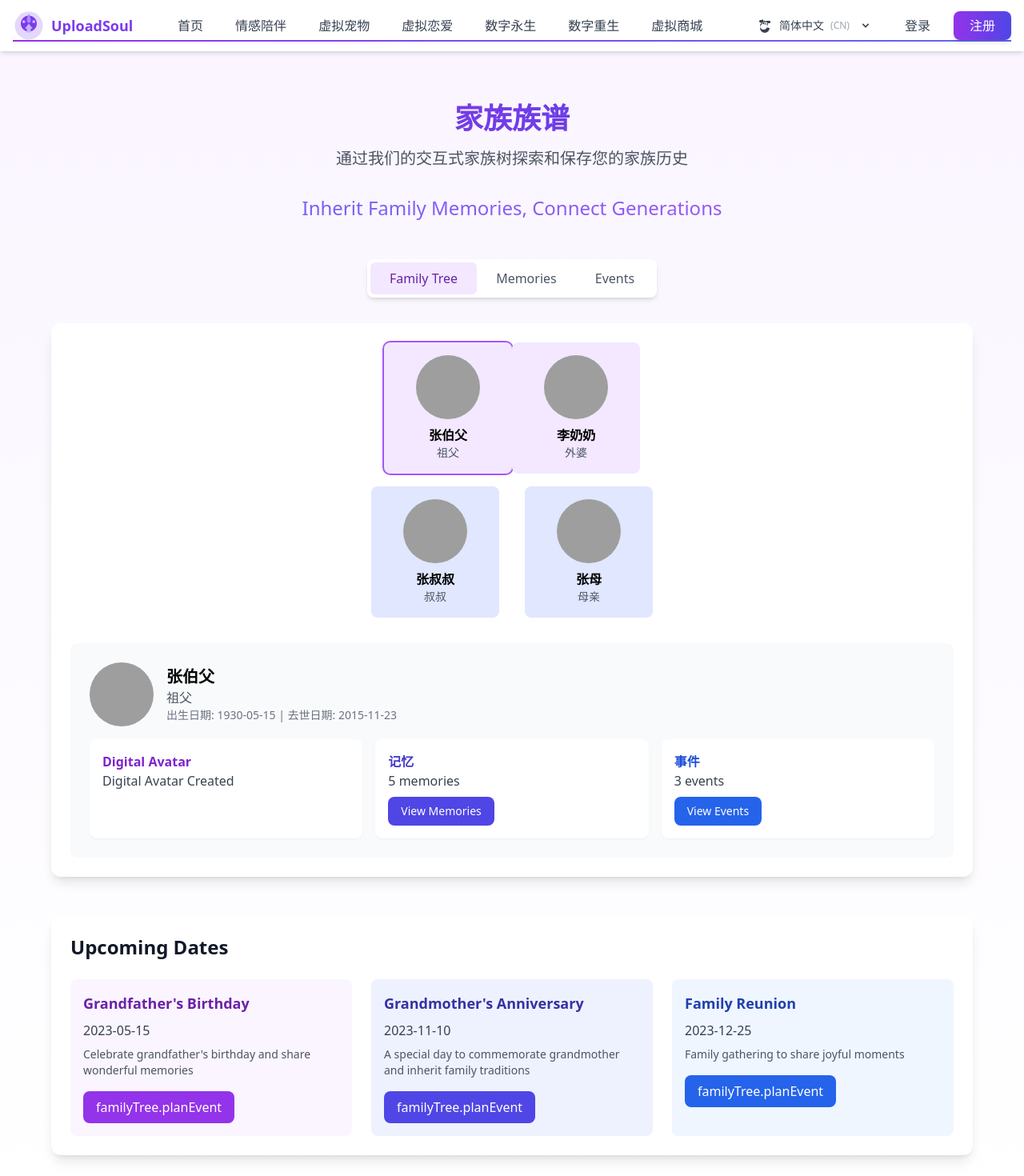
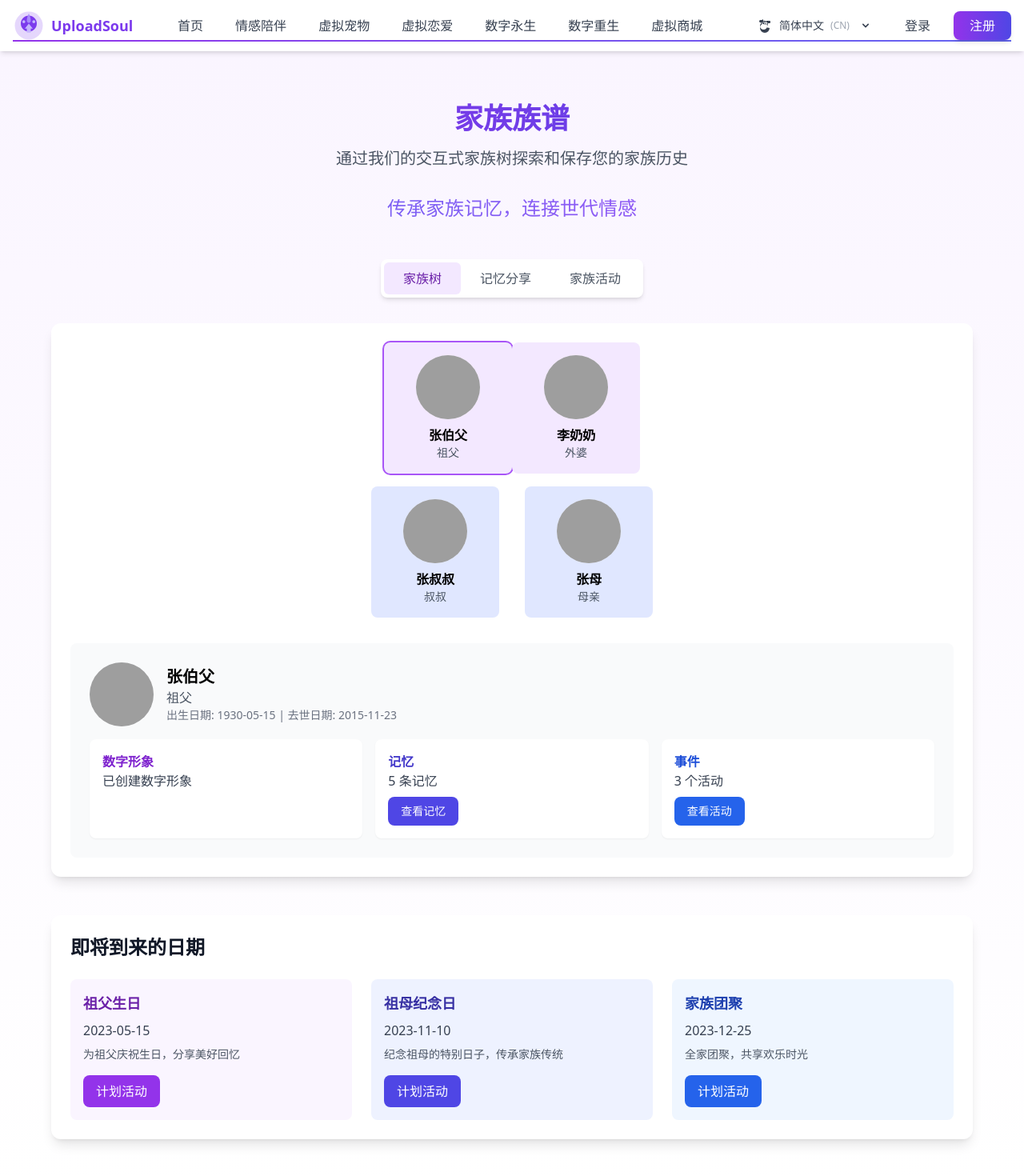
Before and after one commit to UploadSoulzhgrain/uploadsoul.github.io, a React (Vite) app: page /digital-rebirth/family-tree in a window 1280 px wide. Shown: the top 1470 px of the page at 80% size. Built offline with nearby package versions, Linux system fonts and the light colour scheme; grey boxes are pictures that could not be loaded.

Commit message:
Add missing translation keys for family tree and reunion space pages

```diff
--- a/src/i18n/locales/en/translation.json
+++ b/src/i18n/locales/en/translation.json
@@ -546,7 +546,8 @@
     "memoryCount": "memories",
     "eventCount": "events",
     "viewMemories": "View Memories",
-    "viewEvents": "View Events"
+    "viewEvents": "View Events",
+    "planEvent": "Plan Event"
   },
   "virtualLove": {
     "title": "Virtual Love",
--- a/src/i18n/locales/zh-CN/translation.json
+++ b/src/i18n/locales/zh-CN/translation.json
@@ -432,7 +432,15 @@
     "startReunion": "开始团聚",
     "noAvatars": "您还没有创建任何数字形象",
     "createNow": "立即创建",
-    "customizeNew": "定制新的数字形象"
+    "customizeNew": "定制新的数字形象",
+    "specialDates": "特殊日期",
+    "birthday": "生日",
+    "birthdayDesc": "庆祝生日并分享美好回忆",
+    "planEvent": "计划活动",
+    "anniversary": "纪念日",
+    "anniversaryDesc": "纪念重要时刻，重温美好回忆",
+    "festival": "节日",
+    "festivalDesc": "在节日里与家人共度欢乐时光"
   },
   "familyTree": {
     "title": "家族族谱",
@@ -447,7 +455,13 @@
     "addSibling": "添加兄弟姐妹",
     "memories": "记忆",
     "events": "事件",
-    "timeline": "时间线",
+    "timeline": {
+      "grandparentsBorn": "祖父母出生",
+      "parentsBorn": "父母出生",
+      "selfBorn": "我出生",
+      "dateOfDeath": "去世日期",
+      "digitalHumanCreated": "创建数字人"
+    },
     "tree": "树状视图",
     "list": "列表视图",
     "search": "搜索家族成员",
@@ -552,7 +566,35 @@
     "about": "关于",
     "contact": "联系",
     "privacy": "隐私",
-    "terms": "条款"
+    "terms": "条款",
+    "slogan": "传承家族记忆，连接世代情感",
+    "digitalAvatar": "数字形象",
+    "hasAvatar": "已创建数字形象",
+    "noAvatar": "尚未创建数字形象",
+    "createAvatar": "创建数字形象",
+    "treeTab": "家族树",
+    "memoriesTab": "记忆分享",
+    "eventsTab": "家族活动",
+    "memorySharing": "记忆分享",
+    "addMemory": "添加记忆",
+    "contributor": "贡献者",
+    "familyEvents": "家族活动",
+    "participants": "参与者",
+    "people": "人",
+    "environment": "环境",
+    "activity": "活动",
+    "upcomingDates": "即将到来的日期",
+    "grandfatherBirthday": "祖父生日",
+    "grandfatherBirthdayDesc": "为祖父庆祝生日，分享美好回忆",
+    "grandmotherAnniversary": "祖母纪念日",
+    "grandmotherAnniversaryDesc": "纪念祖母的特别日子，传承家族传统",
+    "familyReunion": "家族团聚",
+    "familyReunionDesc": "全家团聚，共享欢乐时光",
+    "memoryCount": "条记忆",
+    "eventCount": "个活动",
+    "viewMemories": "查看记忆",
+    "viewEvents": "查看活动",
+    "planEvent": "计划活动"
   },
   "games": {
     "title": "游戏",
--- a/src/pages/FamilyTreePage.jsx
+++ b/src/pages/FamilyTreePage.jsx
@@ -153,11 +153,11 @@ const FamilyTreePage = () => {
 
   // Timeline events
   const timelineEvents = [
-    { year: '1930', event: t('digitalHuman.grandparentsBorn'), description: `${mockFamilyData.name}` },
-    { year: '1955', event: t('digitalHuman.parentsBorn'), description: `${mockFamilyData.children[0].name} & ${mockFamilyData.children[1].name}` },
-    { year: '1985', event: t('digitalHuman.selfBorn'), description: `${mockFamilyData.children[1].children[0].name}` },
-    { year: '2015', event: `${mockFamilyData.name} ${t('digitalHuman.dateOfDeath')}`, description: '' },
-    { year: '2023', event: t('digitalHuman.digitalHumanCreated'), description: `${mockFamilyData.name}` }
+    { year: '1930', event: t('familyTree.timeline.grandparentsBorn'), description: `${mockFamilyData.name}` },
+    { year: '1955', event: t('familyTree.timeline.parentsBorn'), description: `${mockFamilyData.children[0].name} & ${mockFamilyData.children[1].name}` },
+    { year: '1985', event: t('familyTree.timeline.selfBorn'), description: `${mockFamilyData.children[1].children[0].name}` },
+    { year: '2015', event: `${mockFamilyData.name} ${t('familyTree.timeline.dateOfDeath')}`, description: '' },
+    { year: '2023', event: t('familyTree.timeline.digitalHumanCreated'), description: `${mockFamilyData.name}` }
   ];
 
   useEffect(() => {
@@ -286,7 +286,7 @@ const FamilyTreePage = () => {
       <div className="min-h-screen bg-gray-50 flex items-center justify-center">
         <div className="text-center">
           <div className="animate-spin h-10 w-10 text-purple-600 mx-auto mb-4">Loading...</div>
-          <p className="text-gray-600">{t('digitalHuman.loadingFamilyTree')}</p>
+          <p className="text-gray-600">{t('familyTree.loading')}</p>
         </div>
       </div>
     );
```
